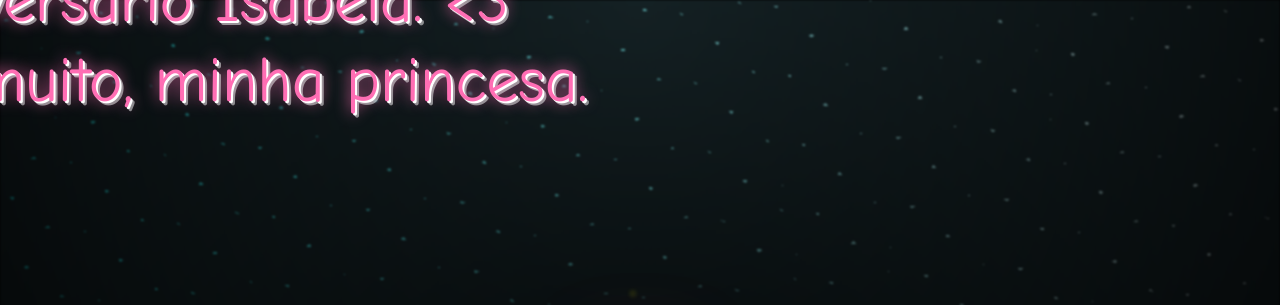
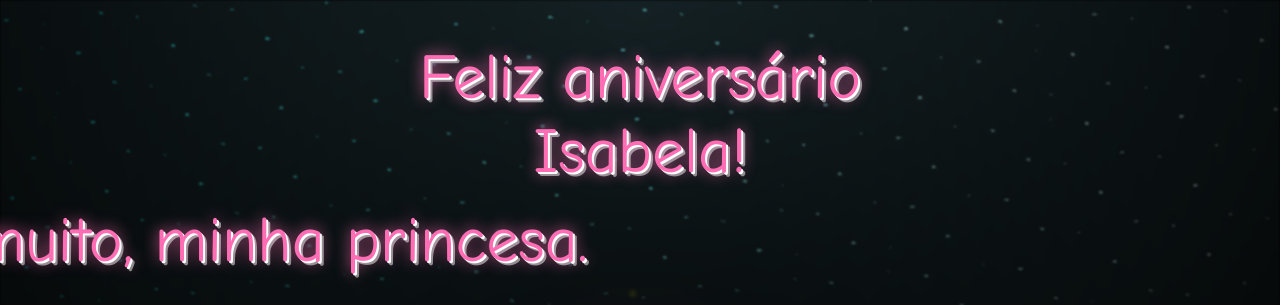
Before and after one commit to pedro05rocha/isinha, a website: page index.html in a window 1280 px wide. Shown: the top 305 px of the page. Drawn offline with Linux system fonts and the light colour scheme.

Commit message:
Update index.html

```diff
--- a/index.html
+++ b/index.html
@@ -9,11 +9,9 @@
     <title>flowers</title>
 </head>
 <body class="container">
-    <div style="position: absolute; top: 0%; left: 10%; transform: translate(-50%,-50%); z-index: 9999; text-align: center; text-shadow: 2px 2px 0 #fff, 4px 4px 0 rgba(255,255,255,0.5), 0 0 15px #ff6eb4; font-size: 8vmin; font-family: 'Comic Sans MS', 'Chalkboard SE', 'Marker Felt', sans-serif; color: #ff6eb4;">
-    Feliz Aniversario Isabela. <3
-</div>
-<!-- Texto fofo -->
-<div style="position: absolute; top: 10%; left: 10%; transform: translate(-50%,-50%); z-index: 9999; text-align: center; text-shadow: 2px 2px 0 #fff, 4px 4px 0 rgba(255,255,255,0.5), 0 0 15px #ff6eb4; font-size: 8vmin; font-family: 'Comic Sans MS', 'Chalkboard SE', 'Marker Felt', sans-serif; color: #ff6eb4;">
+<div class="happy-birthday">Feliz aniversário Isabela!</div>
+
+<div style="position: absolute; top: 30%; left: 10%; transform: translate(-50%,-50%); z-index: 9999; text-align: center; text-shadow: 2px 2px 0 #fff, 4px 4px 0 rgba(255,255,255,0.5), 0 0 15px #ff6eb4; font-size: 8vmin; font-family: 'Comic Sans MS', 'Chalkboard SE', 'Marker Felt', sans-serif; color: #ff6eb4;">
     Eu te amo muito, minha princesa.
 </div>
 
```
